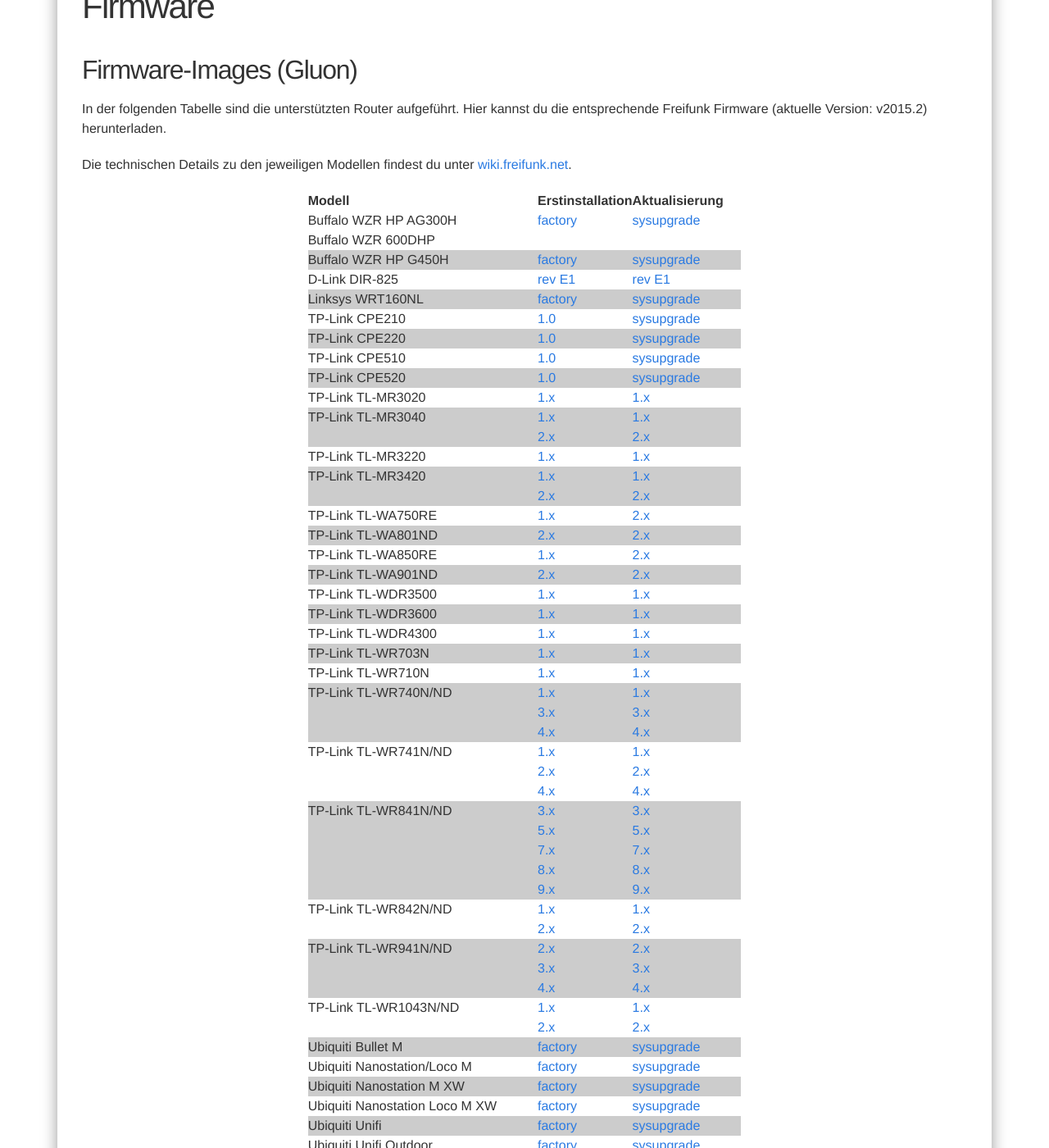
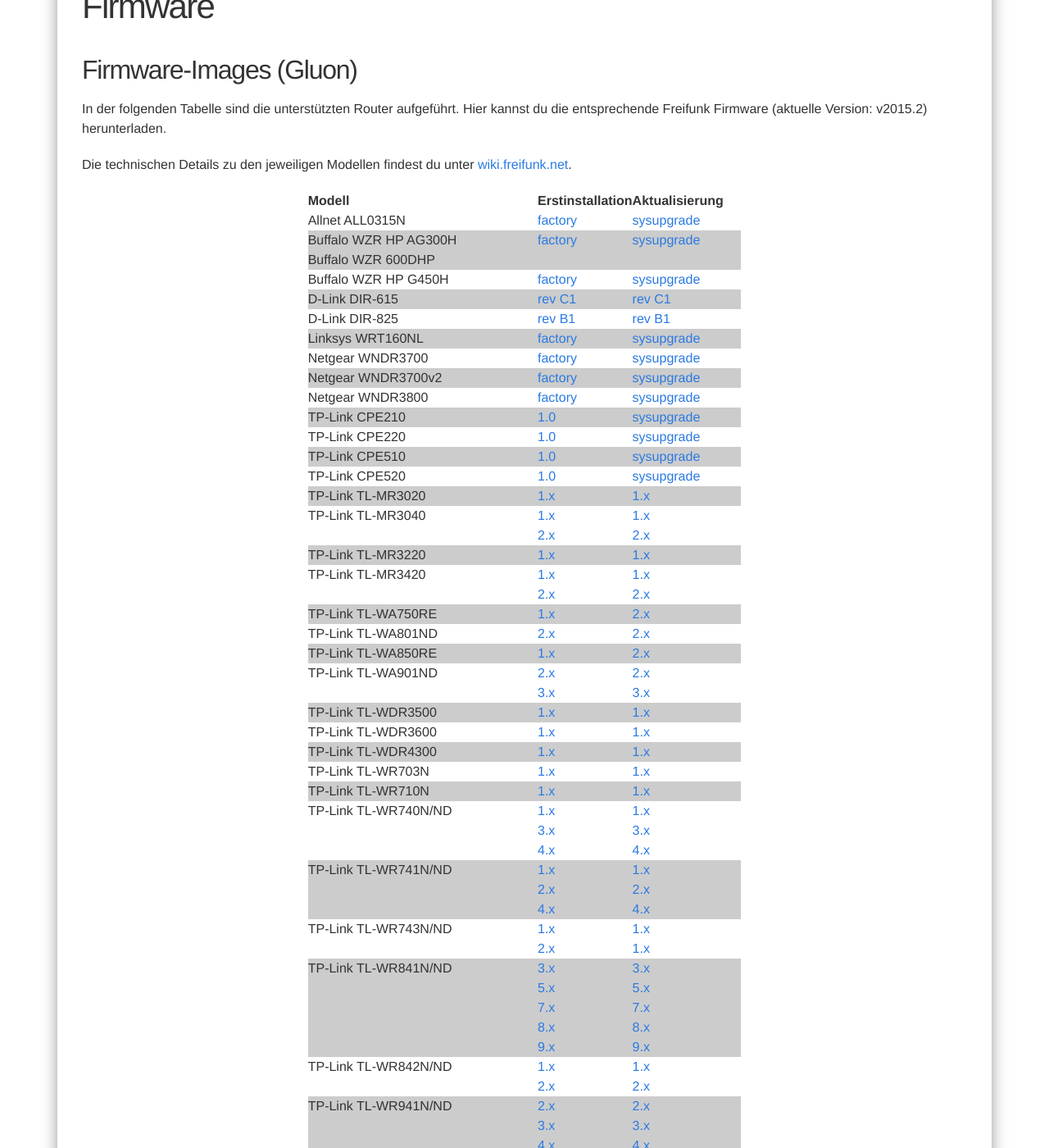
Before and after one commit to freifunkMUC/freifunkmuc.github.io, a Jekyll site: the page built from firmware.md, in a window 1280 px wide and 1400 px high, scrolled down 210 px. Shown: the whole window at 82% size. Built offline with Jekyll 4.4.1, drawn with Linux system fonts in a browser that asks for light colours; nearby versions of some CDN libraries; a style sheet for code colours, icons or effects is not loaded; some of the changed text lies outside the part shown.

Commit message:
Add firmware entries for many new router models

```diff
--- a/firmware.md
+++ b/firmware.md
@@ -12,10 +12,15 @@ Die technischen Details zu den jeweiligen Modellen findest du unter [wiki.freifu
 
 Modell         |  Erstinstallation  |  Aktualisierung
 -------------- | ------------------ | ---------------
+Allnet ALL0315N               |  [factory][factory-allnet-all0315n]  |  [sysupgrade][sysupgrade-allnet-all0315n]
 Buffalo WZR HP AG300H<br>Buffalo WZR 600DHP | [factory][factory-buffalo-wzr-hp-ag300h-wzr-600dhp]  |  [sysupgrade][sysupgrade-buffalo-wzr-hp-ag300h-wzr-600dhp]
-Buffalo WZR HP G450H          | [factory][factory-buffalo-wzr-hp-g450h]  |  [sysupgrade][sysupgrade-buffalo-wzr-hp-g450h]
-D-Link DIR-825                | [rev E1][factory-d-link-dir-825-rev-b1]                    | [rev E1][sysupgrade-d-link-dir-825-rev-b1]
+Buffalo WZR HP G450H          |  [factory][factory-buffalo-wzr-hp-g450h]  |  [sysupgrade][sysupgrade-buffalo-wzr-hp-g450h]
+D-Link DIR-615                |  [rev C1][factory-d-link-dir-615-rev-c1]                    | [rev C1][sysupgrade-d-link-dir-615-rev-c1]
+D-Link DIR-825                |  [rev B1][factory-d-link-dir-825-rev-b1]                    | [rev B1][sysupgrade-d-link-dir-825-rev-b1]
 Linksys WRT160NL              |  [factory][factory-linksys-wrt160nl]                  |   [sysupgrade][sysupgrade-linksys-wrt160nl]
+Netgear WNDR3700              |  [factory][factory-netgear-wndr3700]                  |   [sysupgrade][sysupgrade-netgear-wndr3700]
+Netgear WNDR3700v2            |  [factory][factory-netgear-wndr3700v2]                |   [sysupgrade][sysupgrade-netgear-wndr3700v2]
+Netgear WNDR3800              |  [factory][factory-netgear-wndr3800]                  |   [sysupgrade][sysupgrade-netgear-wndr3800]
 TP-Link CPE210                |  [1.0][factory-tp-link-cpe210-v1] | [sysupgrade][sysupgrade-tp-link-cpe210-v1]
 TP-Link CPE220                |  [1.0][factory-tp-link-cpe220-v1] | [sysupgrade][sysupgrade-tp-link-cpe220-v1]
 TP-Link CPE510                |  [1.0][factory-tp-link-cpe510-v1] | [sysupgrade][sysupgrade-tp-link-cpe510-v1]
@@ -27,7 +32,7 @@ TP-Link TL-MR3420             |  [1.x][factory-tp-link-tl-mr3420-v1]<br>[2.x][fa
 TP-Link TL-WA750RE            |  [1.x][factory-tp-link-tl-wa750re-v1]   | [2.x][sysupgrade-tp-link-tl-wa750re-v1]
 TP-Link TL-WA801ND            |  [2.x][factory-tp-link-tl-wa801n-nd-v2]   | [2.x][sysupgrade-tp-link-tl-wa801n-nd-v2]
 TP-Link TL-WA850RE            |  [1.x][factory-tp-link-tl-wa850re-v1]   | [2.x][sysupgrade-tp-link-tl-wa850re-v1]
-TP-Link TL-WA901ND            |  [2.x][factory-tp-link-tl-wa901n-nd-v2]                      |  [2.x][sysupgrade-tp-link-tl-wa901n-nd-v2]
+TP-Link TL-WA901ND            |  [2.x][factory-tp-link-tl-wa901n-nd-v2]<br>[3.x][factory-tp-link-tl-wa901n-nd-v3]  |  [2.x][sysupgrade-tp-link-tl-wa901n-nd-v2]<br>[3.x][sysupgrade-tp-link-tl-wa901n-nd-v3]
 TP-Link TL-WDR3500            |  [1.x][factory-tp-link-tl-wdr3500-v1]                      |  [1.x][sysupgrade-tp-link-tl-wdr3500-v1]
 TP-Link TL-WDR3600            |  [1.x][factory-tp-link-tl-wdr3600-v1]                      |  [1.x][sysupgrade-tp-link-tl-wdr3600-v1]
 TP-Link TL-WDR4300            |  [1.x][factory-tp-link-tl-wdr4300-v1]                      |  [1.x][sysupgrade-tp-link-tl-wdr4300-v1]
@@ -35,10 +40,12 @@ TP-Link TL-WR703N          |  [1.x][factory-tp-link-tl-wr703n-v1]    | [1.x][sys
 TP-Link TL-WR710N          |  [1.x][factory-tp-link-tl-wr710n-v1]    | [1.x][sysupgrade-tp-link-tl-wr710n-v1]
 TP-Link TL-WR740N/ND          |  [1.x][factory-tp-link-tl-wr740n-nd-v1]<br>[3.x][factory-tp-link-tl-wr740n-nd-v3]<br>[4.x][factory-tp-link-tl-wr740n-nd-v4]            |  [1.x][sysupgrade-tp-link-tl-wr740n-nd-v1]<br>[3.x][sysupgrade-tp-link-tl-wr740n-nd-v3]<br>[4.x][sysupgrade-tp-link-tl-wr740n-nd-v4]
 TP-Link TL-WR741N/ND          |  [1.x][factory-tp-link-tl-wr741n-nd-v1]<br>[2.x][factory-tp-link-tl-wr741n-nd-v2]<br>[4.x][factory-tp-link-tl-wr741n-nd-v4]            |  [1.x][sysupgrade-tp-link-tl-wr741n-nd-v1]<br>[2.x][sysupgrade-tp-link-tl-wr741n-nd-v2]<br>[4.x][sysupgrade-tp-link-tl-wr741n-nd-v4]
+TP-Link TL-WR743N/ND          |  [1.x][factory-tp-link-tl-wr743n-nd-v1]<br> [2.x][factory-tp-link-tl-wr743n-nd-v2]    | [1.x][sysupgrade-tp-link-tl-wr743n-nd-v1]<br>[1.x][sysupgrade-tp-link-tl-wr743n-nd-v2]
 TP-Link TL-WR841N/ND          |  [3.x][factory-tp-link-tl-wr841n-nd-v3]<br>[5.x][factory-tp-link-tl-wr841n-nd-v5]<br>[7.x][factory-tp-link-tl-wr841n-nd-v7]<br>[8.x][factory-tp-link-tl-wr841n-nd-v8]<br>[9.x][factory-tp-link-tl-wr841n-nd-v9]  |  [3.x][sysupgrade-tp-link-tl-wr841n-nd-v3]<br>[5.x][sysupgrade-tp-link-tl-wr841n-nd-v5]<br>[7.x][sysupgrade-tp-link-tl-wr841n-nd-v7]<br>[8.x][sysupgrade-tp-link-tl-wr841n-nd-v8]<br>[9.x][sysupgrade-tp-link-tl-wr841n-nd-v9]
 TP-Link TL-WR842N/ND          |  [1.x][factory-tp-link-tl-wr842n-nd-v1]<br>[2.x][factory-tp-link-tl-wr842n-nd-v2]                 |  [1.x][sysupgrade-tp-link-tl-wr842n-nd-v1]<br>[2.x][sysupgrade-tp-link-tl-wr842n-nd-v2]
-TP-Link TL-WR941N/ND          |  [2.x][factory-tp-link-tl-wr941n-nd-v2]<br>[3.x][factory-tp-link-tl-wr941n-nd-v3]<br>[4.x][factory-tp-link-tl-wr941n-nd-v4]            |  [2.x][sysupgrade-tp-link-tl-wr941n-nd-v2]<br>[3.x][sysupgrade-tp-link-tl-wr941n-nd-v3]<br>[4.x][sysupgrade-tp-link-tl-wr941n-nd-v4]
+TP-Link TL-WR941N/ND          |  [2.x][factory-tp-link-tl-wr941n-nd-v2]<br>[3.x][factory-tp-link-tl-wr941n-nd-v3]<br>[4.x][factory-tp-link-tl-wr941n-nd-v4]<br>[5.x][factory-tp-link-tl-wr941n-nd-v5]             |  [2.x][sysupgrade-tp-link-tl-wr941n-nd-v2]<br>[3.x][sysupgrade-tp-link-tl-wr941n-nd-v3]<br>[4.x][sysupgrade-tp-link-tl-wr941n-nd-v4]<br>[5.x][sysupgrade-tp-link-tl-wr941n-nd-v5]
 TP-Link TL-WR1043N/ND         |  [1.x][factory-tp-link-tl-wr1043n-nd-v1]<br>[2.x][factory-tp-link-tl-wr1043n-nd-v2]  |  [1.x][sysupgrade-tp-link-tl-wr1043n-nd-v1]<br>[2.x][sysupgrade-tp-link-tl-wr1043n-nd-v2]
+TP-Link TL-WR2543N/ND         |  [1.x][factory-tp-link-tl-wr2543n-nd-v1]                      |  [1.x][sysupgrade-tp-link-tl-wr2543n-nd-v1]
 Ubiquiti Bullet M |  [factory][factory-ubiquiti-bullet-m]  |  [sysupgrade][sysupgrade-ubiquiti-bullet-m]
 Ubiquiti Nanostation/Loco M   |  [factory][factory-ubiquiti-nanostation-m]  |  [sysupgrade][sysupgrade-ubiquiti-nanostation-m]
 Ubiquiti Nanostation M XW     |  [factory][factory-ubiquiti-nanostation-m-xw]  |  [sysupgrade][sysupgrade-ubiquiti-nanostation-m-xw]
@@ -82,17 +89,32 @@ Hier findet ihr eine Erklärung zu den jeweiligen Änderungen der Firmware Versi
 [hardware]: http://wiki.freifunk.net/Kategorie:Hardware
 [router-flashen]: /router-flashen/
 
+[factory-allnet-all0315n]: http://firmware.ffmuc.net/stable/factory/gluon-ffmuc-v2015.2-allnet-all0315n.bin
+[sysupgrade-allnet-all0315n]: http://firmware.ffmuc.net/stable/sysupgrade/gluon-ffmuc-v2015.2-allnet-all0315n-sysupgrade.bin
+
 [factory-buffalo-wzr-hp-ag300h-wzr-600dhp]: http://firmware.ffmuc.net/stable/factory/gluon-ffmuc-v2015.2-buffalo-wzr-hp-ag300h-wzr-600dhp.bin
 [sysupgrade-buffalo-wzr-hp-ag300h-wzr-600dhp]: http://firmware.ffmuc.net/stable/sysupgrade/gluon-ffmuc-v2015.2-buffalo-wzr-hp-ag300h-wzr-600dhp-sysupgrade.bin
 
 [factory-buffalo-wzr-hp-g450h]: http://firmware.ffmuc.net/stable/factory/gluon-ffmuc-v2015.2-buffalo-wzr-hp-g450h.bin
 [sysupgrade-buffalo-wzr-hp-g450h]: http://firmware.ffmuc.net/stable/sysupgrade/gluon-ffmuc-v2015.2-buffalo-wzr-hp-g450h-sysupgrade.bin
 
+[factory-d-link-dir-615-rev-c1]: http://firmware.ffmuc.net/stable/factory/gluon-ffmuc-v2015.2-d-link-dir-615-rev-c1.bin
+[sysupgrade-d-link-dir-615-rev-c1]: http://firmware.ffmuc.net/stable/sysupgrade/gluon-ffmuc-v2015.2-d-link-dir-615-rev-c1-sysupgrade.bin
+
 [factory-d-link-dir-825-rev-b1]: http://firmware.ffmuc.net/stable/factory/gluon-ffmuc-v2015.2-d-link-dir-825-rev-b1.bin
 [sysupgrade-d-link-dir-825-rev-b1]: http://firmware.ffmuc.net/stable/sysupgrade/gluon-ffmuc-v2015.2-d-link-dir-825-rev-b1-sysupgrade.bin
 
 [factory-linksys-wrt160nl]: http://firmware.ffmuc.net/stable/factory/gluon-ffmuc-v2015.2-linksys-wrt160nl.bin
 [sysupgrade-linksys-wrt160nl]: http://firmware.ffmuc.net/stable/sysupgrade/gluon-ffmuc-v2015.2-linksys-wrt160nl-sysupgrade.bin
+
+[factory-netgear-wndr3700]: http://firmware.ffmuc.net/stable/factory/gluon-ffmuc-v2015.2-netgear-wndr3700.bin
+[sysupgrade-netgear-wndr3700]: http://firmware.ffmuc.net/stable/sysupgrade/gluon-ffmuc-v2015.2-netgear-wndr3700-sysupgrade.bin
+
+[factory-netgear-wndr3700v2]: http://firmware.ffmuc.net/stable/factory/gluon-ffmuc-v2015.2-netgear-wndr3700v2.bin
+[sysupgrade-netgear-wndr3700v2]: http://firmware.ffmuc.net/stable/sysupgrade/gluon-ffmuc-v2015.2-netgear-wndr3700v2-sysupgrade.bin
+
+[factory-netgear-wndr3800]: http://firmware.ffmuc.net/stable/factory/gluon-ffmuc-v2015.2-netgear-wndr3800.bin
+[sysupgrade-netgear-wndr3800]: http://firmware.ffmuc.net/stable/sysupgrade/gluon-ffmuc-v2015.2-netgear-wndr3800-sysupgrade.bin
 
 [factory-tp-link-cpe210-v1]: http://firmware.ffmuc.net/stable/factory/gluon-ffmuc-v2015.2-tp-link-cpe210-v1.0.bin
 [sysupgrade-tp-link-cpe210-v1]: http://firmware.ffmuc.net/stable/sysupgrade/gluon-ffmuc-v2015.2-tp-link-cpe210-v1.0-sysupgrade.bin
@@ -133,6 +155,8 @@ Hier findet ihr eine Erklärung zu den jeweiligen Änderungen der Firmware Versi
 
 [factory-tp-link-tl-wa901n-nd-v2]: http://firmware.ffmuc.net/stable/factory/gluon-ffmuc-v2015.2-tp-link-tl-wa901n-nd-v2.bin
 [sysupgrade-tp-link-tl-wa901n-nd-v2]: http://firmware.ffmuc.net/stable/sysupgrade/gluon-ffmuc-v2015.2-tp-link-tl-wa901n-nd-v2-sysupgrade.bin
+[factory-tp-link-tl-wa901n-nd-v3]: http://firmware.ffmuc.net/stable/factory/gluon-ffmuc-v2015.2-tp-link-tl-wa901n-nd-v3.bin
+[sysupgrade-tp-link-tl-wa901n-nd-v3]: http://firmware.ffmuc.net/stable/sysupgrade/gluon-ffmuc-v2015.2-tp-link-tl-wa901n-nd-v3-sysupgrade.bin
 
 [factory-tp-link-tl-wdr3500-v1]: http://firmware.ffmuc.net/stable/factory/gluon-ffmuc-v2015.2-tp-link-tl-wdr3500-v1.bin
 [sysupgrade-tp-link-tl-wdr3500-v1]: http://firmware.ffmuc.net/stable/sysupgrade/gluon-ffmuc-v2015.2-tp-link-tl-wdr3500-v1-sysupgrade.bin
@@ -163,6 +187,11 @@ Hier findet ihr eine Erklärung zu den jeweiligen Änderungen der Firmware Versi
 [factory-tp-link-tl-wr741n-nd-v4]: http://firmware.ffmuc.net/stable/factory/gluon-ffmuc-v2015.2-tp-link-tl-wr741n-nd-v4.bin
 [sysupgrade-tp-link-tl-wr741n-nd-v4]: http://firmware.ffmuc.net/stable/sysupgrade/gluon-ffmuc-v2015.2-tp-link-tl-wr741n-nd-v4-sysupgrade.bin
 
+[factory-tp-link-tl-wr743n-nd-v1]: http://firmware.ffmuc.net/stable/factory/gluon-ffmuc-v2015.2-tp-link-tl-wr743n-nd-v1.bin
+[sysupgrade-tp-link-tl-wr743n-nd-v1]: http://firmware.ffmuc.net/stable/sysupgrade/gluon-ffmuc-v2015.2-tp-link-tl-wr743n-nd-v1-sysupgrade.bin
+[factory-tp-link-tl-wr743n-nd-v2]: http://firmware.ffmuc.net/stable/factory/gluon-ffmuc-v2015.2-tp-link-tl-wr743n-nd-v2.bin
+[sysupgrade-tp-link-tl-wr743n-nd-v2]: http://firmware.ffmuc.net/stable/sysupgrade/gluon-ffmuc-v2015.2-tp-link-tl-wr743n-nd-v2-sysupgrade.bin
+
 [factory-tp-link-tl-wr841n-nd-v3]: http://firmware.ffmuc.net/stable/factory/gluon-ffmuc-v2015.2-tp-link-tl-wr841n-nd-v3.bin
 [sysupgrade-tp-link-tl-wr841n-nd-v3]: http://firmware.ffmuc.net/stable/sysupgrade/gluon-ffmuc-v2015.2-tp-link-tl-wr841n-nd-v3-sysupgrade.bin
 [factory-tp-link-tl-wr841n-nd-v5]: http://firmware.ffmuc.net/stable/factory/gluon-ffmuc-v2015.2-tp-link-tl-wr841n-nd-v5.bin
@@ -185,11 +214,16 @@ Hier findet ihr eine Erklärung zu den jeweiligen Änderungen der Firmware Versi
 [sysupgrade-tp-link-tl-wr941n-nd-v3]: http://firmware.ffmuc.net/stable/sysupgrade/gluon-ffmuc-v2015.2-tp-link-tl-wr941n-nd-v3-sysupgrade.bin
 [factory-tp-link-tl-wr941n-nd-v4]: http://firmware.ffmuc.net/stable/factory/gluon-ffmuc-v2015.2-tp-link-tl-wr941n-nd-v4.bin
 [sysupgrade-tp-link-tl-wr941n-nd-v4]: http://firmware.ffmuc.net/stable/sysupgrade/gluon-ffmuc-v2015.2-tp-link-tl-wr941n-nd-v4-sysupgrade.bin
+[factory-tp-link-tl-wr941n-nd-v5]: http://firmware.ffmuc.net/stable/factory/gluon-ffmuc-v2015.2-tp-link-tl-wr941n-nd-v5.bin
+[sysupgrade-tp-link-tl-wr941n-nd-v5]: http://firmware.ffmuc.net/stable/sysupgrade/gluon-ffmuc-v2015.2-tp-link-tl-wr941n-nd-v5-sysupgrade.bin
 
 [factory-tp-link-tl-wr1043n-nd-v1]: http://firmware.ffmuc.net/stable/factory/gluon-ffmuc-v2015.2-tp-link-tl-wr1043n-nd-v1.bin
 [sysupgrade-tp-link-tl-wr1043n-nd-v1]: http://firmware.ffmuc.net/stable/sysupgrade/gluon-ffmuc-v2015.2-tp-link-tl-wr1043n-nd-v1-sysupgrade.bin
 [factory-tp-link-tl-wr1043n-nd-v2]: http://firmware.ffmuc.net/stable/factory/gluon-ffmuc-v2015.2-tp-link-tl-wr1043n-nd-v2.bin
 [sysupgrade-tp-link-tl-wr1043n-nd-v2]: http://firmware.ffmuc.net/stable/sysupgrade/gluon-ffmuc-v2015.2-tp-link-tl-wr1043n-nd-v2-sysupgrade.bin
+
+[factory-tp-link-tl-wr2543n-nd-v1]: http://firmware.ffmuc.net/stable/factory/gluon-ffmuc-v2015.2-tp-link-tl-wr2543n-nd-v1.bin
+[sysupgrade-tp-link-tl-wr2543n-nd-v1]: http://firmware.ffmuc.net/stable/sysupgrade/gluon-ffmuc-v2015.2-tp-link-tl-wr2543n-nd-v1-sysupgrade.bin
 
 [factory-ubiquiti-bullet-m]: http://firmware.ffmuc.net/stable/factory/gluon-ffmuc-v2015.2-ubiquiti-bullet-m.bin
 [sysupgrade-ubiquiti-bullet-m]: http://firmware.ffmuc.net/stable/sysupgrade/gluon-ffmuc-v2015.2-ubiquiti-bullet-m-sysupgrade.bin
```
